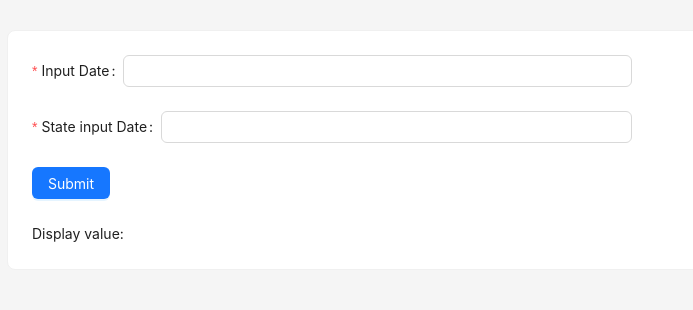
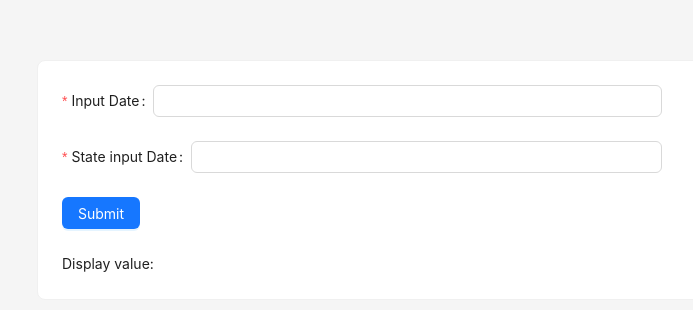
Before and after one commit to shuryhin-oleksandr/upwork-next, a Next.js app: page /sandbox in a window 1280 px wide. Shown: the top 310 px of the page, without its empty margins (63-756 px from the left). Built offline with nearby package versions, Linux system fonts and the light colour scheme; what @ant-design/nextjs-registry would draw is missing.

Commit message:
Rationalise layout

```diff
--- a/app/layout.tsx
+++ b/app/layout.tsx
@@ -3,6 +3,8 @@ import ReactQueryClientProvider from "@/app/ReactQueryClientProvider";
 import type { Metadata } from "next";
 import { Geist, Geist_Mono } from "next/font/google";
 import "./globals.css";
+import { Layout } from "antd";
+import { Content } from "antd/es/layout/layout";
 
 const geistSans = Geist({
   variable: "--font-geist-sans",
@@ -28,7 +30,15 @@ export default function RootLayout({
     <html lang="en">
       <body className={`${geistSans.variable} ${geistMono.variable}`}>
         <ReactQueryClientProvider>
-          <AntdProvider>{children}</AntdProvider>
+          <AntdProvider>
+            <Layout style={{ minHeight: "100vh" }}>
+              <Content
+                style={{ padding: "30px", maxWidth: "1200px", margin: "auto", width: "100%" }}
+              >
+                {children}
+              </Content>
+            </Layout>
+          </AntdProvider>
         </ReactQueryClientProvider>
       </body>
     </html>
```
Also changed, not shown: app/page.tsx (+4 -51 lines).
